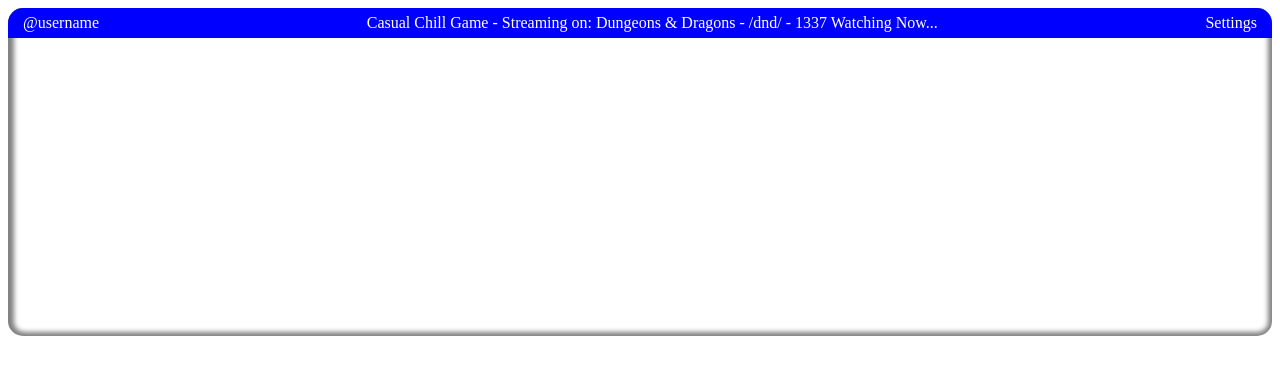
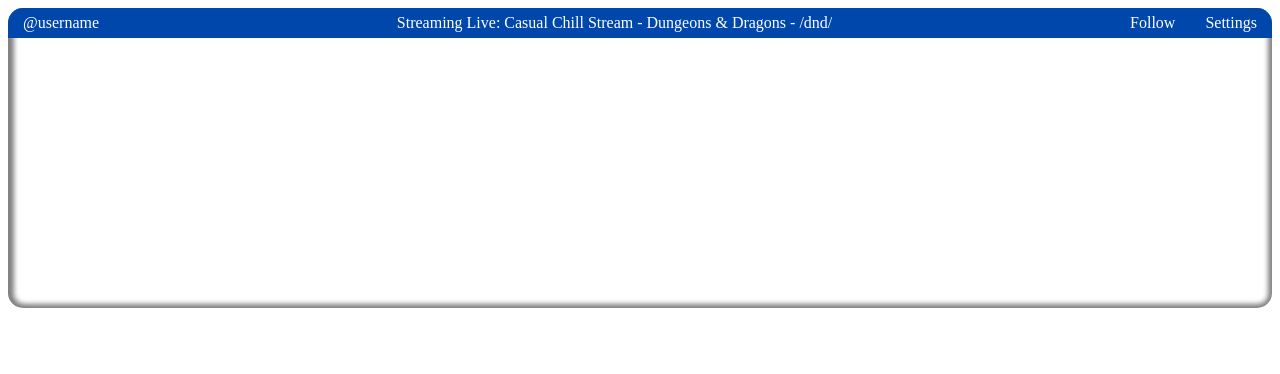
Before and after one commit to mds5793/Webdev, a plain HTML site: page fftv-testbed/dist/index.html in a window 1280 px wide. Drawn offline with Linux system fonts and the light colour scheme.

Commit message:
Fresh update...

```diff
--- a/fftv-testbed/dist/index.html
+++ b/fftv-testbed/dist/index.html
@@ -3,7 +3,7 @@
 
   <head>
     <meta charset="UTF-8">
-    <title>Testbed</title>
+    <title>FFTV-TESTBED</title>
     <link rel="stylesheet" href="./style.css">
 
   </head>
@@ -12,15 +12,10 @@
   <div class="feed">
   <nav class="feed-navbar">
     <ul>
-      <li class="left">
-        <a>@username</a>
-      </li>
-      <li class="center">
-        <a>Casual Chill Game - Streaming on: Dungeons & Dragons - /dnd/ - 1337 Watching Now...</a>
-      </li>
-      <li class="right">
-        <a>Settings</a>
-      </li>
+      <li class="left"><a>@username</a></li>
+      <li><a>Streaming Live: Casual Chill Stream - Dungeons & Dragons - /dnd/</a></li>
+      <li class="right"><a>Follow</a></li>
+      <li><a>Settings</a></li>
     </ul>
   </nav>
 </div>
--- a/fftv-testbed/dist/style.css
+++ b/fftv-testbed/dist/style.css
@@ -1,16 +1,16 @@
 .feed {
   width: 100%;
-  height: 328px;
+  height: 300px;
   overflow: hidden;
+  box-shadow: 1px 1px 5px 5px grey inset;
   border-radius: 15px;
-  box-shadow: 1px 1px 5px 5px grey inset;
 }
 
 .feed-navbar {
   position: relative;
   width: 100%;
   height: 30px;
-  background-color: blue;
+  background-color: #0047ab;
 }
 
 .feed-navbar ul {
@@ -22,24 +22,36 @@
   align-items: center;
 }
 
+.feed-navbar ul li {
+  display: inherit;
+  height: inherit;
+  align-items: center;
+}
+
+.feed-navbar ul li a {
+  text-decoration: none;
+  display: inherit;
+  height: inherit;
+  align-items: center;
+  color: white;
+  padding: 0 15px 0 15px;
+  user-select: none;
+}
+
+.feed-navbar ul li a:hover {
+  background-color: #003989;
+  color: white;
+}
+
 .left {
   margin-right: auto;
 }
 
 .center {
+  margin-right: auto;
   margin-left: auto;
-  margin-right:  auto;
 }
 
 .right {
   margin-left: auto;
 }
-
-.feed-navbar ul li a {
-  color: white;
-  margin: 15px;
-}
-
-.feed-navbar ul li a:hover {
-  text-decoration: underline;
-}
--- a/fftv-testbed/src/style.css
+++ b/fftv-testbed/src/style.css
@@ -1,16 +1,16 @@
 .feed {
   width: 100%;
-  height: 328px;
+  height: 300px;
   overflow: hidden;
+  box-shadow: 1px 1px 5px 5px grey inset;
   border-radius: 15px;
-  box-shadow: 1px 1px 5px 5px grey inset;
 }
 
 .feed-navbar {
   position: relative;
   width: 100%;
   height: 30px;
-  background-color: blue;
+  background-color: #0047ab;
 }
 
 .feed-navbar ul {
@@ -22,24 +22,36 @@
   align-items: center;
 }
 
+.feed-navbar ul li {
+  display: inherit;
+  height: inherit;
+  align-items: center;
+}
+
+.feed-navbar ul li a {
+  text-decoration: none;
+  display: inherit;
+  height: inherit;
+  align-items: center;
+  color: white;
+  padding: 0 15px 0 15px;
+  user-select: none;
+}
+
+.feed-navbar ul li a:hover {
+  background-color: #003989;
+  color: white;
+}
+
 .left {
   margin-right: auto;
 }
 
 .center {
+  margin-right: auto;
   margin-left: auto;
-  margin-right:  auto;
 }
 
 .right {
   margin-left: auto;
 }
-
-.feed-navbar ul li a {
-  color: white;
-  margin: 15px;
-}
-
-.feed-navbar ul li a:hover {
-  text-decoration: underline;
-}
```
Also changed, not shown: fftv-testbed/src/index.html (+4 -9 lines), 3 other files.
